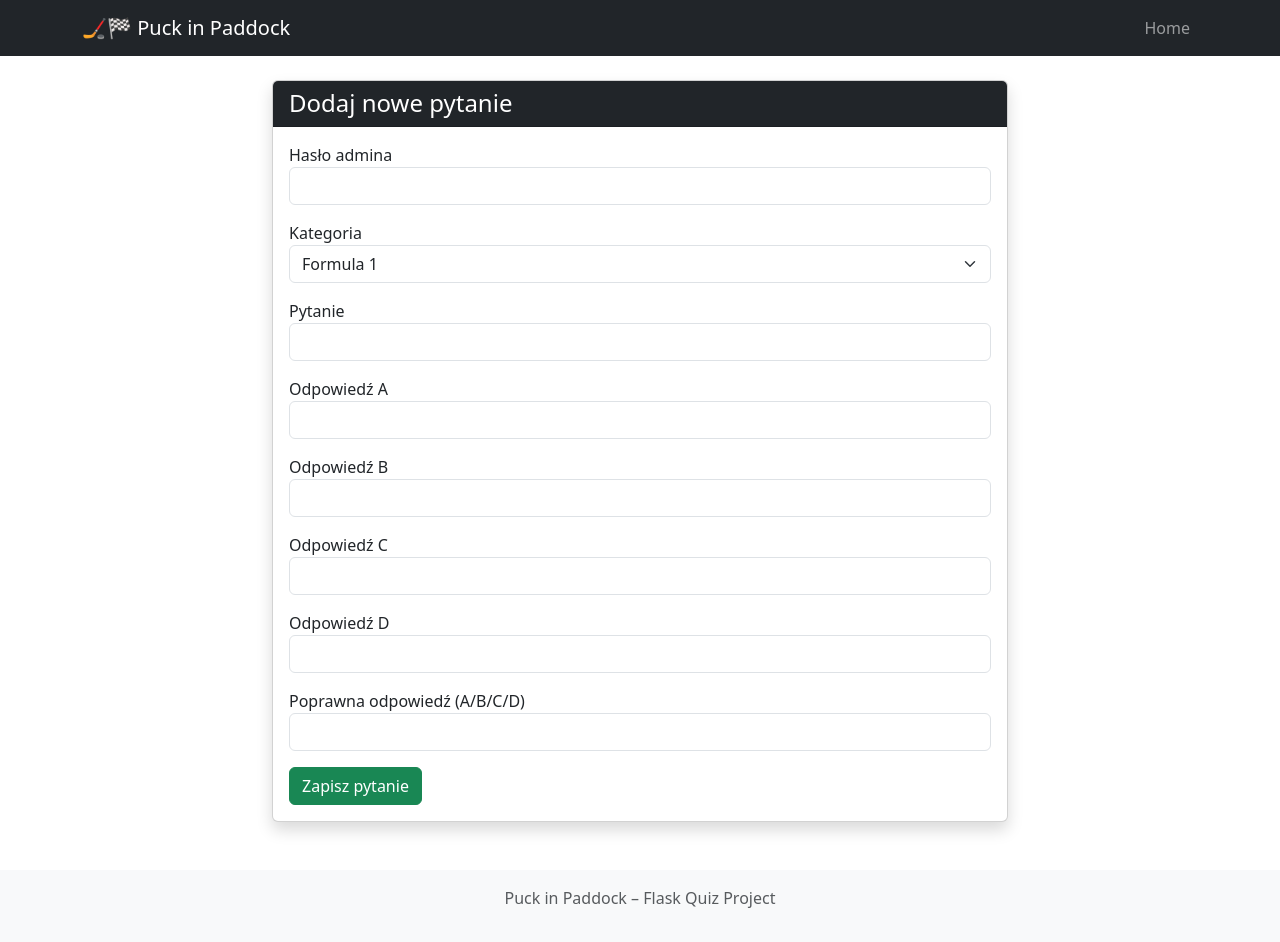
After one commit to SylwiaC/FLASK_projekt, a Flask app: page /add_question in a window 1280 px wide. The commit adds this page. Run offline with Flask 3, Linux system fonts and the light colour scheme.

Commit message:
db with questions and answers added and templates updated

```diff
--- a/app.py
+++ b/app.py
@@ -2,13 +2,17 @@ from flask import Flask, render_template, request, redirect, url_for, flash, ses
 from extensions import db
 from models import Question
 import random
+import os
 
 print("APP STARTING...")
 app = Flask(__name__)
 app.config['SECRET_KEY'] = 'twoj-tajny-klucz-zmien-mnie'
 
+ADMIN_PASSWORD = "Celebrini71"
+
 # konfiguracja SQLite
-app.config['SQLALCHEMY_DATABASE_URI'] = 'sqlite:///quiz.db'
+basedir = os.path.abspath(os.path.dirname(__file__))
+app.config['SQLALCHEMY_DATABASE_URI'] = 'sqlite:///' + os.path.join(basedir, 'quiz.db')
 app.config['SQLALCHEMY_TRACK_MODIFICATIONS'] = False
 
 # inicjalizacja bazy
@@ -94,15 +98,25 @@ def result():
 
 @app.route('/add_question', methods=['GET', 'POST'])
 def add_question():
+
     if request.method == 'POST':
+        password = request.form['password']
+
+        if password != ADMIN_PASSWORD:
+            flash("Błędne hasło admina!", "danger")
+            return redirect(url_for('add_question'))
+
         category = request.form['category']
         question_text = request.form['question']
-        correct_answer = request.form['correct_answer']
 
         q = Question(
             category=category,
             question=question_text,
-            correct_answer=correct_answer
+            option_a=request.form['option_a'],
+            option_b=request.form['option_b'],
+            option_c=request.form['option_c'],
+            option_d=request.form['option_d'],
+            correct_answer=request.form['correct_answer'].upper()
         )
 
         db.session.add(q)
--- /dev/null
+++ b/templates/add_question.html
@@ -0,0 +1,72 @@
+{% extends "base.html" %}
+
+{% block title %}Dodaj pytanie{% endblock %}
+
+{% block content %}
+
+<div class="row justify-content-center">
+<div class="col-md-8">
+
+<div class="card shadow">
+
+<div class="card-header bg-dark text-white">
+<h4 class="mb-0">Dodaj nowe pytanie</h4>
+</div>
+
+<div class="card-body">
+
+<form method="POST">
+
+<div class="mb-3">
+<label>Hasło admina</label>
+<input type="password" name="password" class="form-control" required>
+</div>
+
+<div class="mb-3">
+<label>Kategoria</label>
+<select name="category" class="form-select">
+<option value="F1">Formula 1</option>
+<option value="NHL">NHL</option>
+</select>
+</div>
+
+<div class="mb-3">
+<label>Pytanie</label>
+<input name="question" class="form-control" required>
+</div>
+
+<div class="mb-3">
+<label>Odpowiedź A</label>
+<input name="option_a" class="form-control" required>
+</div>
+
+<div class="mb-3">
+<label>Odpowiedź B</label>
+<input name="option_b" class="form-control" required>
+</div>
+
+<div class="mb-3">
+<label>Odpowiedź C</label>
+<input name="option_c" class="form-control" required>
+</div>
+
+<div class="mb-3">
+<label>Odpowiedź D</label>
+<input name="option_d" class="form-control" required>
+</div>
+
+<div class="mb-3">
+<label>Poprawna odpowiedź (A/B/C/D)</label>
+<input name="correct_answer" class="form-control" required>
+</div>
+
+<button class="btn btn-success">Zapisz pytanie</button>
+
+</form>
+
+</div>
+</div>
+</div>
+</div>
+
+{% endblock %}
--- a/templates/base.html
+++ b/templates/base.html
@@ -3,7 +3,7 @@
 <head>
     <meta charset="UTF-8">
     <meta name="viewport" content="width=device-width, initial-scale=1.0">
-    <title>{% block title %}Quiz Sportowy{% endblock %}</title>
+    <title>{% block title %}Puck in Paddock{% endblock %}</title>
 
     <link href="https://cdn.jsdelivr.net/npm/bootstrap@5.3.0/dist/css/bootstrap.min.css" rel="stylesheet">
 </head>
@@ -12,7 +12,7 @@
 
 <nav class="navbar navbar-expand-lg navbar-dark bg-dark">
     <div class="container">
-        <a class="navbar-brand" href="/">🏁 Quiz Sportowy</a>
+        <a class="navbar-brand" href="/">🏒🏁 Puck in Paddock</a>
 
         <button class="navbar-toggler" type="button" data-bs-toggle="collapse" data-bs-target="#navbarNav">
             <span class="navbar-toggler-icon"></span>
@@ -23,10 +23,6 @@
 
                 <li class="nav-item">
                     <a class="nav-link" href="/">Home</a>
-                </li>
-
-                <li class="nav-item">
-                    <a class="nav-link" href="/add_question">Add Question</a>
                 </li>
 
             </ul>
@@ -53,7 +49,7 @@
 
 <footer class="mt-5 py-3 bg-light">
     <div class="container text-center text-muted">
-        <p>Projekt Flask + SQLAlchemy – Quiz Sportowy 2024</p>
+        <p>Puck in Paddock – Flask Quiz Project</p>
     </div>
 </footer>
 
--- a/templates/index.html
+++ b/templates/index.html
@@ -1,6 +1,6 @@
 {% extends "base.html" %}
 
-{% block title %}Quiz Sportowy{% endblock %}
+{% block title %}Puck in Paddock{% endblock %}
 
 {% block content %}
 <div class="row">
```
Also changed, not shown: models.py (+13 -1 lines), templates/quiz.html (+22 -15 lines), README.md.
